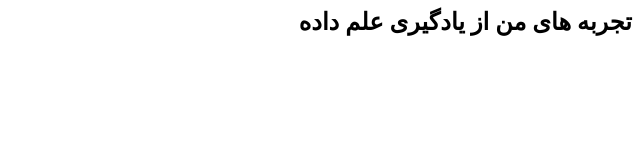
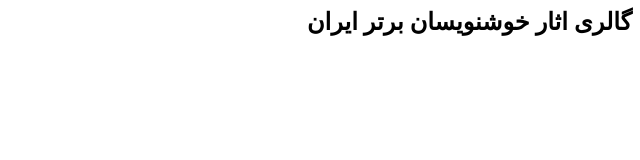
Before and after one commit to mahdieherfani2002/mahdieherfani2002.github.io, a plain HTML site: page index.html in a window 1280 px wide. Shown: the whole page, without its empty margins (640-1280 px from the left). Drawn offline with Linux system fonts and the light colour scheme.

Commit message:
Update index.html

```diff
--- a/index.html
+++ b/index.html
@@ -4,5 +4,5 @@
 
 <body dir=rtl>
 
-<h2>    تجربه های من از یادگیری علم داده </h2>
+<h2>گالری اثار خوشنویسان برتر ایران  </h2>
 </html>
```
